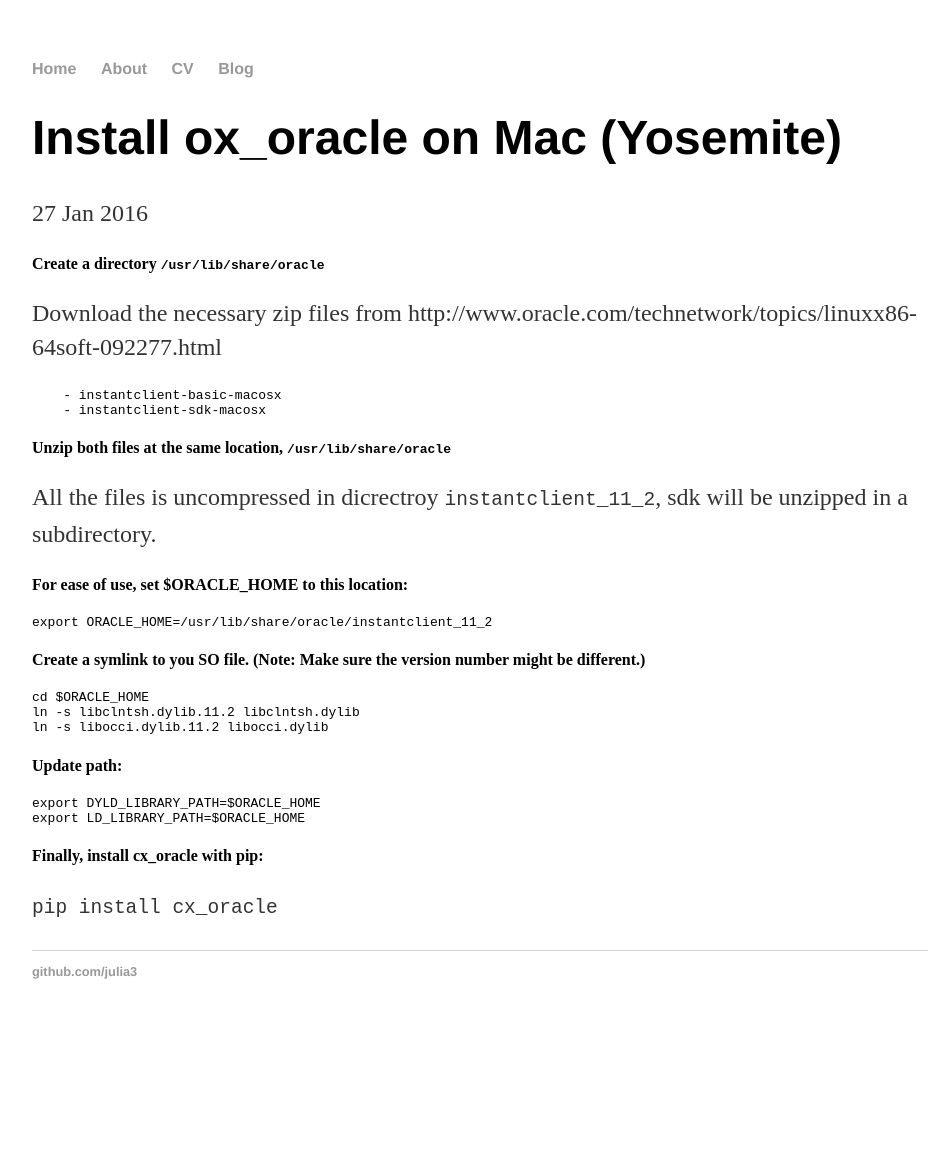
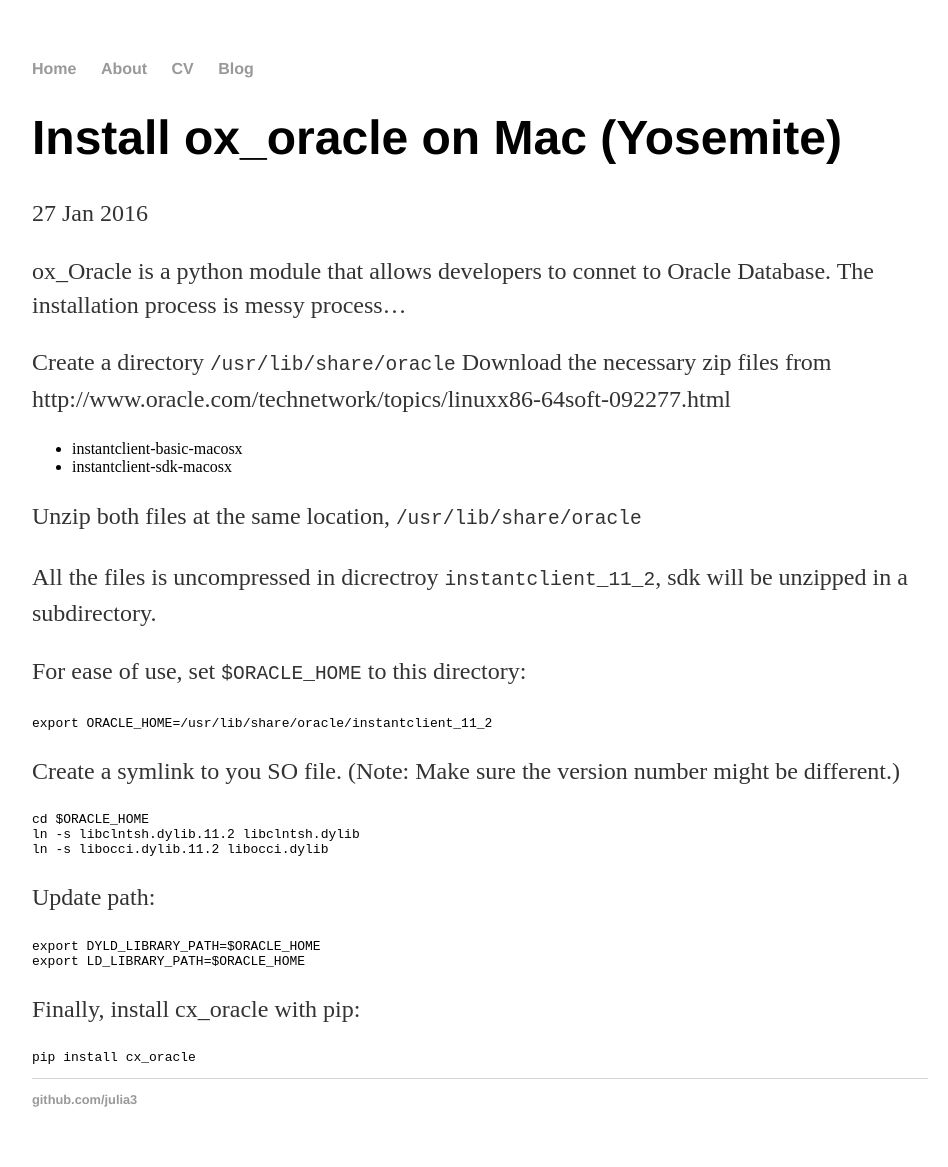
Before and after one commit to julia3/julia3.github.io, a Jekyll site: the page built from _posts/2016-01-27-Install-ox_oracle-on-Mac- (Yosemite).md, in a window 1280 px wide. Shown: the whole page, without its empty margins (160-1108 px from the left). Built offline with Jekyll 4.4.1, drawn with Linux system fonts in a browser that asks for light colours; before the commit the page ends 1039 px from its top, so only the background shows below that.

Commit message:
Set titles to plain text

````diff
--- a/_posts/2016-01-27-Install-ox_oracle-on-Mac- (Yosemite).md
+++ b/_posts/2016-01-27-Install-ox_oracle-on-Mac- (Yosemite).md
@@ -4,32 +4,44 @@
 date: 2016-01-27
 ---
 
-#### Create a directory ```/usr/lib/share/oracle```
+
+ox_Oracle is a python module that allows developers to connet to Oracle Database. The installation process is messy process...
+
+
+
+
+Create a directory ```/usr/lib/share/oracle```
 Download the necessary zip files from http://www.oracle.com/technetwork/topics/linuxx86-64soft-092277.html
-```sh
-    - instantclient-basic-macosx
-    - instantclient-sdk-macosx
-```
 
-#### Unzip both files at the same location, ```/usr/lib/share/oracle ```
+- instantclient-basic-macosx
+- instantclient-sdk-macosx
+
+
+Unzip both files at the same location, ```/usr/lib/share/oracle ```
+
 All the files is uncompressed in dicrectroy ```instantclient_11_2```, sdk will be unzipped in a subdirectory.
-#### For ease of use, set $ORACLE_HOME to this location:
+
+For ease of use, set ```$ORACLE_HOME``` to this directory:
 ```sh
 export ORACLE_HOME=/usr/lib/share/oracle/instantclient_11_2
 ```
 
-#### Create a symlink to you SO file. (Note: Make sure the version number might be different.)
+Create a symlink to you SO file.
+(Note: Make sure the version number might be different.)
 ```sh
 cd $ORACLE_HOME
 ln -s libclntsh.dylib.11.2 libclntsh.dylib
 ln -s libocci.dylib.11.2 libocci.dylib
 ```
 
-#### Update path:
+Update path:
 ```sh
 export DYLD_LIBRARY_PATH=$ORACLE_HOME
 export LD_LIBRARY_PATH=$ORACLE_HOME
 ```
 
-#### Finally, install cx_oracle with pip:
-```pip install cx_oracle```
+Finally, install cx_oracle with pip:
+
+```sh
+pip install cx_oracle
+```
````
